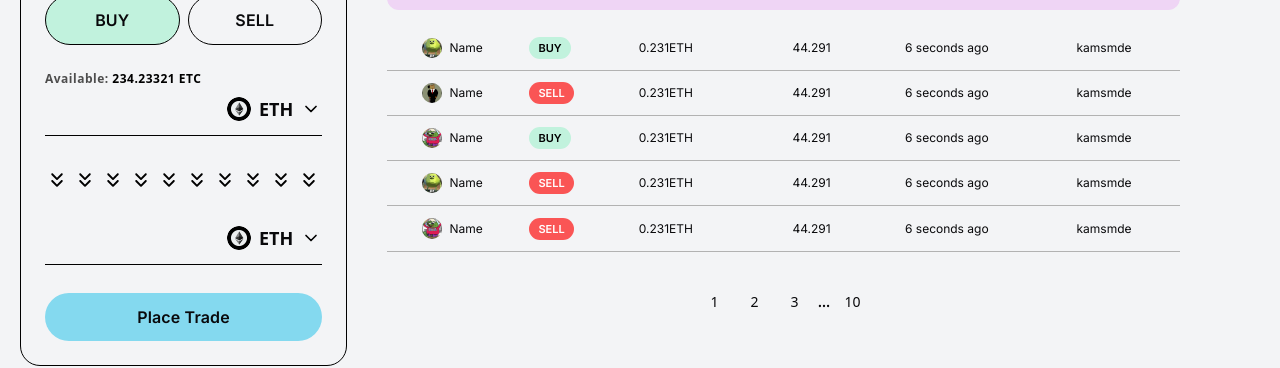
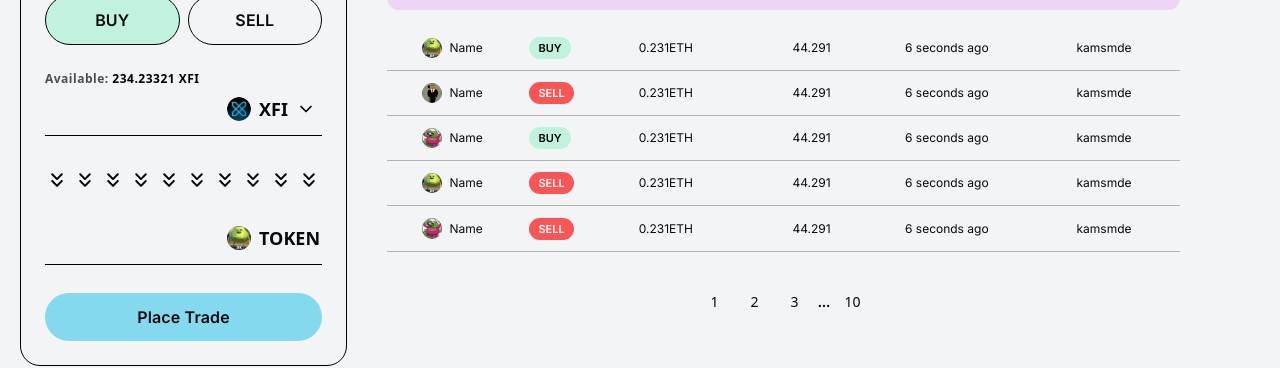
Before and after one commit to artiffine-vojtech/xpad, a Next.js app in the folder packages/frontend/: page /token/1 in a window 1280 px wide. Shown: the part 908-1276 px from the top of the page. Built offline with nearby package versions, Linux system fonts and the light colour scheme; a web font is replaced by a local one.

Commit message:
feat: change ETH to XFI token in the sidebar

```diff
--- a/packages/frontend/src/pages-ui/TokenDetails/TokenActions/TradeForm/TradeFormInput/index.tsx
+++ b/packages/frontend/src/pages-ui/TokenDetails/TokenActions/TradeForm/TradeFormInput/index.tsx
@@ -9,34 +9,49 @@ import {
 import { ChevronDown } from "lucide-react";
 import Image from "next/image";
 
-export const TradeFormInput: FC = () => {
+type Props = {
+  type: "toPay" | "toReceive";
+};
+
+export const TradeFormInput: FC<Props> = ({ type }) => {
   return (
     <div className="flex gap-2.5 border-b border-black pb-3">
       <Input className="p-0 h-7 !text-2xl rounded-none leading-7 text-black font-semibold border-none shadow-none outline-none focus-visible:ring-0 w-[172px] bg-transparent" />
       <DropdownMenu>
         <DropdownMenuTrigger className="flex items-center gap-2">
+          {type === "toPay" ? (
             <Image
-                        src="/images/icons/ETH.png"
-                        alt="ETH"
+              src="/images/icons/XFI.png"
+              alt="XFI"
               width={24}
               height={24}
               className="rounded-full"
             />
-                    <span className="text-lg font-semibold">ETH</span>
+          ) : (
+            <Image
+              src="/images/home/card-2.png"
+              alt="TOKEN"
+              width={24}
+              height={24}
+              className="rounded-full"
+            />
+          )}
+          <span className="text-lg font-semibold">
+            {type === "toPay" ? "XFI" : "TOKEN"}
+          </span>
           <ChevronDown className="w-5 h-5 text-black" />
         </DropdownMenuTrigger>
 
+        {type === "toPay" && (
           <DropdownMenuContent className="mt-2 w-48 bg-white shadow-md rounded-md">
             <DropdownMenuItem>
-                        <span className="text-sm font-medium">BTC</span>
+              <span className="text-sm font-medium">USDC</span>
             </DropdownMenuItem>
             <DropdownMenuItem>
               <span className="text-sm font-medium">USDT</span>
             </DropdownMenuItem>
-                    <DropdownMenuItem>
-                        <span className="text-sm font-medium">BNB</span>
-                    </DropdownMenuItem>
           </DropdownMenuContent>
+        )}
       </DropdownMenu>
     </div>
   );
--- a/packages/frontend/src/pages-ui/TokenDetails/TokenActions/TradeForm/index.tsx
+++ b/packages/frontend/src/pages-ui/TokenDetails/TokenActions/TradeForm/index.tsx
@@ -31,14 +31,13 @@ export const TradeForm: FC = () => {
       <div className="flex flex-col gap-8">
         <div className="flex flex-col">
           <span className="text-xs leading-3 tracking-wide text-black-70 font-semibold mb-2.5">
-                        Available:{" "}
-                        <span className="text-black">234.23321 ETC</span>
+            Available: <span className="text-black">234.23321 XFI</span>
           </span>
-                    <TradeFormInput />
+          <TradeFormInput type="toPay" />
           <div className="flex gap-1 py-8">
             <ChevronSeparator length={10} />
           </div>
-                    <TradeFormInput />
+          <TradeFormInput type="toReceive" />
         </div>
       </div>
       <Button
```
Also changed, not shown: packages/frontend/public/images/icons/ETH.png (deleted), packages/frontend/public/images/icons/XFI.png (added). Lines whose indentation alone changed are shown as unchanged.
